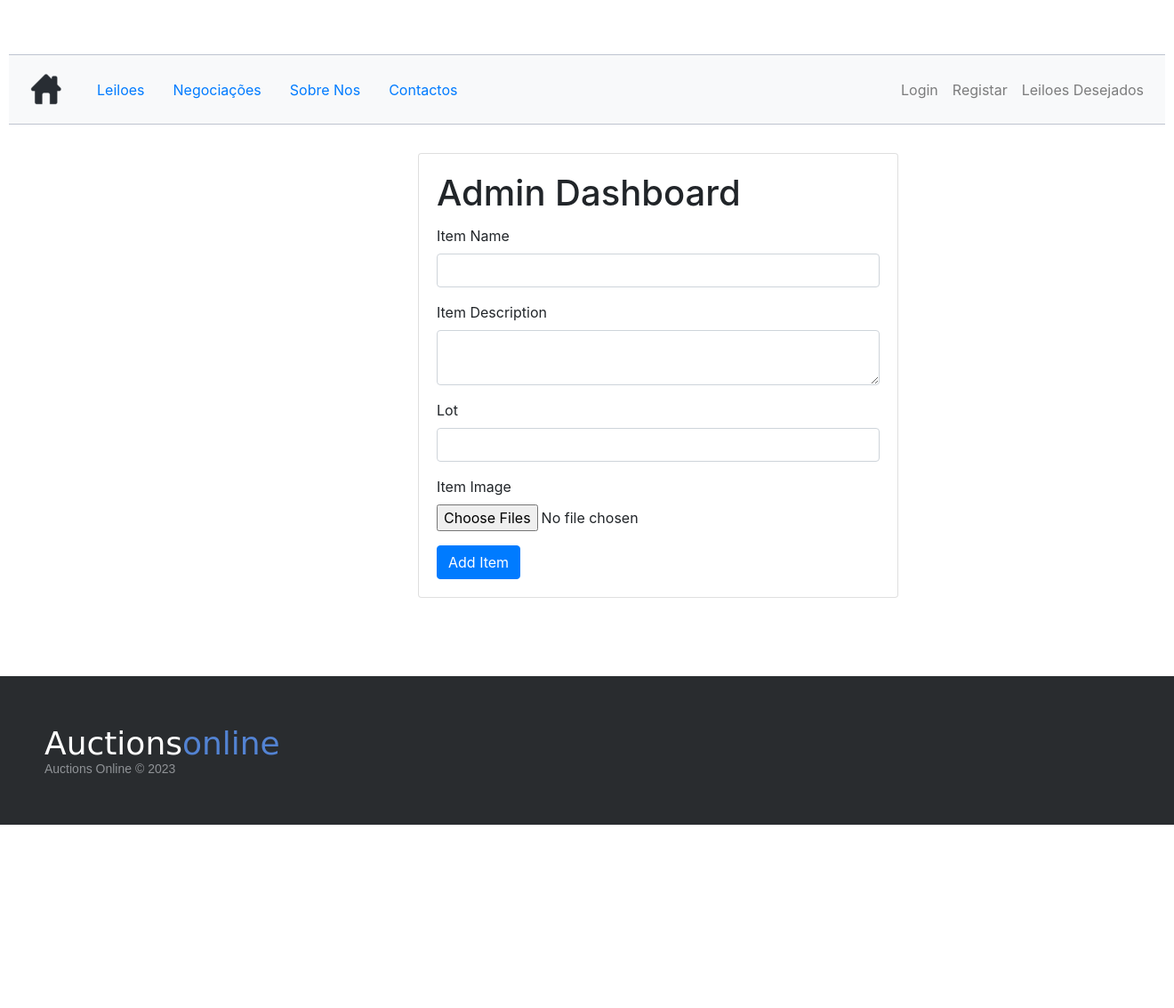
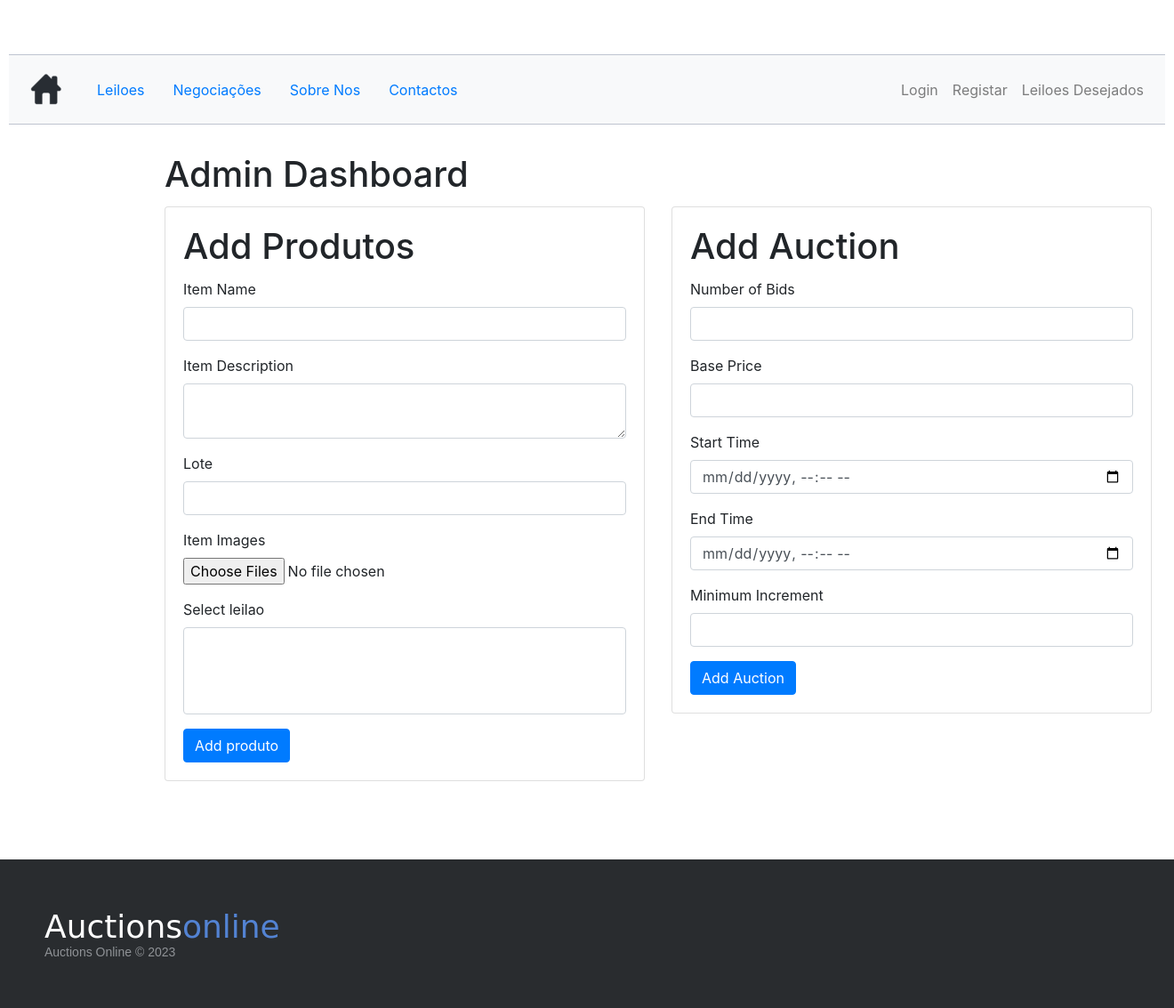
Before and after one commit to Cryar/CasaLeilao, a Django app: page /dashboard/ in a window 1320 px wide. Shown: the part 189-1322 px from the top of the page at 89% size. Before the commit the page ends 1116 px from the top, so only its background shows below. Run offline with Django 4.2, Linux system fonts and the light colour scheme; lists and menus that the app fills with data are empty; some libraries are stand-ins or nearby versions.

Commit message:
alter views and html files also db

```diff
--- a/CasaLeiloes/CasaLeiloes/urls.py
+++ b/CasaLeiloes/CasaLeiloes/urls.py
@@ -32,7 +32,7 @@ urlpatterns = [
     path('perfil/', views.perfil, name='perfil'),
     path('edit_perfil/<int:user_id>/', views.edit_perfil, name='edit_perfil'),
     path('password_change/', views.password_change, name='password_change'),
-    path('watchlist/', views.watchlist, name='watchlist'),
+    path('watchlist/<int:auction_id>/', views.watchlist, name='watchlist'),
     path('add_item/', views.add_item, name='add_item'),
     path('alter_produto/<int:product_id>/', views.alter_produto, name='alter_produto'),
     path('add_auction/', views.add_auction, name='add_auction'),
--- a/CasaLeiloes/accounts/templates/adminDashboard.html
+++ b/CasaLeiloes/accounts/templates/adminDashboard.html
@@ -13,13 +13,13 @@
     {% extends 'index.html' %}
     {% block body %}
     <div class="container mt-4" style="width: 2000px;">
+        <h1 class="card-title">Admin Dashboard</h1>
         <div class="row justify-content-center">
-            <div class="col-md-6 mx-auto"> <!-- Add mx-auto class to center -->
+            <!-- Add Item Form -->
+            <div class="col-md-6 mx-auto">
                 <div class="card">
                     <div class="card-body">
-                        <h1 class="card-title">Admin Dashboard</h1>
-                        <!-- Add item form -->
-                        <!-- Add item form -->
+                        <h1 class="card-title">Add Produtos</h1>
                         <form method="post" action="{% url 'add_item' %}" enctype="multipart/form-data">
                             {% csrf_token %}
                             <div class="form-group">
@@ -31,14 +31,55 @@
                                 <textarea class="form-control" id="item_description" name="item_description"></textarea>
                             </div>
                             <div class="form-group">
-                            <label for="item_lot">Lot</label>
+                                <label for="item_lot">Lote</label>
                                 <input class="form-control" id="item_lot" name="item_lot">
                             </div>
                             <div class="form-group">
-                            <label for="item_image">Item Image</label>
+                                <label for="item_images">Item Images</label>
                                 <input type="file" class="form-control-file" id="item_images" name="item_images" multiple>
                             </div>
-                        <button type="submit" class="btn btn-primary">Add Item</button>
+                            <div class="form-group">
+                                <label for="selected_products">Select leilao</label>
+                                <select class="form-control" id="selected_products" name="selected_products" multiple>
+                                    {% for leilao in leiloes %}
+                                        <option value="{{ leilao.auction_id }}">{{ leilao.auction_id }}</option>
+                                    {% endfor %}
+                                </select>
+                            </div>
+                            <button type="submit" class="btn btn-primary">Add produto</button>
+                        </form>
+                    </div>
+                </div>
+            </div>
+
+            <!-- Add Auction Form -->
+            <div class="col-md-6 mx-auto">
+                <div class="card">
+                    <div class="card-body">
+                        <h1 class="card-title">Add Auction</h1>
+                        <form method="post" action="{% url 'add_auction' %}">
+                            {% csrf_token %}
+                            <div class="form-group">
+                                <label for="number_of_bids">Number of Bids</label>
+                                <input type="number" class="form-control" id="number_of_bids" name="number_of_bids">
+                            </div>
+                            <div class="form-group">
+                                <label for="base_price">Base Price</label>
+                                <input type="number" step="100" class="form-control" id="base_price" name="base_price">
+                            </div>
+                            <div class="form-group">
+                                <label for="start_time">Start Time</label>
+                                <input type="datetime-local" class="form-control" id="start_time" name="start_time">
+                            </div>
+                            <div class="form-group">
+                                <label for="end_time">End Time</label>
+                                <input type="datetime-local" class="form-control" id="end_time" name="end_time">
+                            </div>
+                            <div class="form-group">
+                                <label for="minimum_increment">Minimum Increment</label>
+                                <input type="number" step="100" class="form-control" id="minimum_increment" name="minimum_increment">
+                            </div>
+                            <button type="submit" class="btn btn-primary">Add Auction</button>
                         </form>
                     </div>
                 </div>
--- a/CasaLeiloes/accounts/templates/home.html
+++ b/CasaLeiloes/accounts/templates/home.html
@@ -8,7 +8,7 @@
         <a class="text">Saldo : {{ balance }}€</a>
     </li>
     <li class="nav-item">
-        <a class="nav-link" href="watchlist/">Leiloes Desejados</a>
+        <a class="nav-link" href="watchlist/">Leiloes Desejados </a>
     </li>
     <li class="nav-item">
         <a class="nav-link" href="{% url 'perfil' %}">Perfil</a>
--- a/CasaLeiloes/accounts/templates/index.html
+++ b/CasaLeiloes/accounts/templates/index.html
@@ -63,7 +63,7 @@
                     <a id="login" href="#myModal" class="nav-link trigger-btn" data-toggle="modal">Login</a>
                 </li>
                 <li class="nav-item">
-                    <a id="signup" class="nav-link" href="register/">Registar</a>
+                    <a id="signup" class="nav-link" href="{% url 'register' %}">Registar</a>
                 </li>
                 <li class="nav-item">
                     <a class="nav-link" href="watchlist/">Leiloes Desejados</a>
--- a/CasaLeiloes/accounts/views.py
+++ b/CasaLeiloes/accounts/views.py
@@ -69,18 +69,28 @@ def index(request):
     produtos = Produtos.objects.all()
     bids = BiddingHistory.objects.all()
     images = ProdutosImage.objects.all()
-    auctions =Leiloes.objects.all()
+
+    with connection.cursor() as cursor:
+        # Execute the raw SQL query to fetch data from the view
+        query = "SELECT * FROM product_info;"
+        cursor.execute(query)
+        auctions = cursor.fetchall()
+        cursor.close()
+
 
     context = {
         'produtos': produtos,
         'bids' : bids,
         'images' : images,
-        'auctions': auctions,
+        'auctions':auctions,
     }
     return render(request, 'index.html', context)
 
-def watchlist(request):
-    return render(request, 'watchlist.html' )
+def watchlist(request, auction_id):
+    leiloes = get_object_or_404(Leiloes, auction_id=auction_id)
+    with connection.cursor() as cursor:
+        cursor.execute('CALL add_to_watchlist(%s)', [auction_id])
+    return redirect(request, 'auction.html' , auction_id=auction_id)
 
 def adminDashboard(request):
     return render(request, 'adminDashboard.html')
@@ -146,8 +156,7 @@ def alter_produto(request, product_id):
              }
     return render(request, 'alterproduto.html', context)
 
-def add_auction(request, product_id):
-   produto = get_object_or_404(Produtos, product_id=product_id)
+def add_auction(request):
    if request.method == 'POST':
         number_of_bids = request.POST['number_of_bids']
         base_price = request.POST['base_price']
@@ -156,21 +165,18 @@ def add_auction(request, product_id):
         minimum_increment = request.POST['minimum_increment']
 
         with connection.cursor() as cursor:
-            cursor.execute('SELECT create_leilao(%s,%s,%s,%s,%s,%s)', [produto, number_of_bids, base_price,
+            cursor.execute('SELECT create_leilao(%s,%s,%s,%s,%s)', [number_of_bids, base_price,
                                               start_time, end_time, minimum_increment])
 
-        return redirect('adminDashboard.html')  # Redirect to auctions page after inserting
+        return redirect('admin')  # Redirect to auctions page after inserting
 
-   return render(request, 'add_auction.html', produto)
+   return render(request, 'add_auction.html')
+
+
 
 
 def alter_auction(request, auction_id):
-    auction = Leiloes.objects.get(pk=auction_id)
-    with connection.cursor() as cursor:
-        cursor.execute("""
-            SELECT * FROM view_leiloes;
-        """)
-        leiloes = cursor.fetchall()
+    auction = get_object_or_404(Leiloes, auction_id=auction_id)
     if request.method == 'POST':
         number_of_bids = request.POST['number_of_bids']
         base_price = request.POST['base_price']
@@ -183,7 +189,7 @@ def alter_auction(request, auction_id):
 
         return redirect('admin')  # Redirect to the auctions page after updating
 
-    return render(request, 'alter_auction.html', {'auction': auction}, {'leiloes': leiloes})
+    return render(request, 'alter_auction.html',{'auction': auction})
 
 from django.contrib.auth.decorators import login_required
 
```
Also changed, not shown: CasaLeiloes/accounts/static/css/auctions.css (added, +59 -0 lines), CasaLeiloes/accounts/templates/auction.html (+20 -14 lines). Lines whose indentation alone changed are shown as unchanged.
